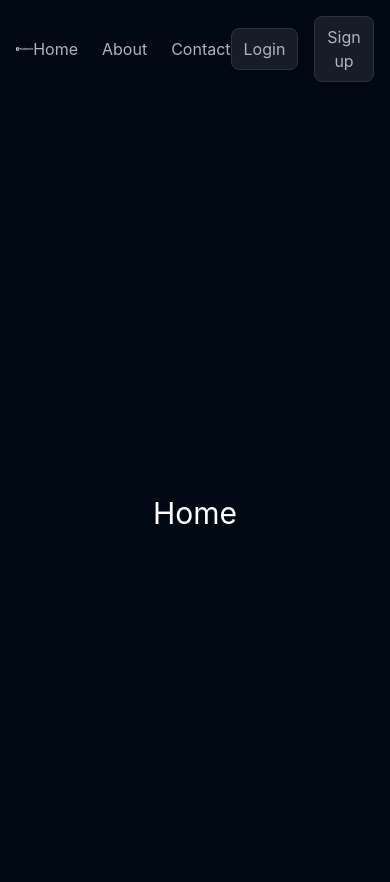
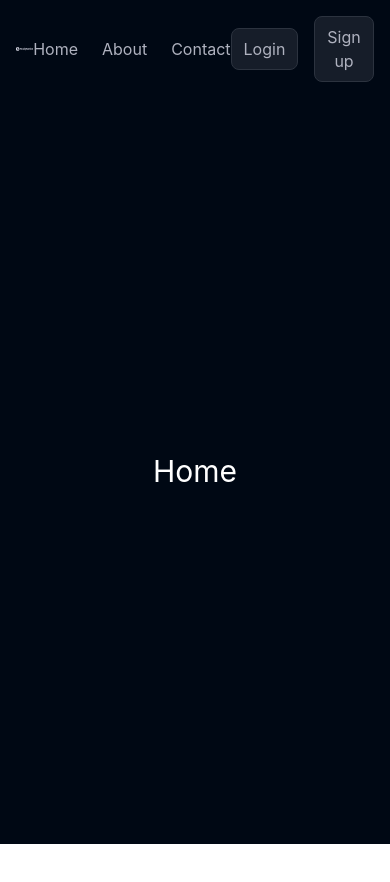
Before and after one commit to shhiivvaam/StudyNotion, a React (Create React App) app: page / in a window 390 px wide. Shown: the top 882 px of the page. After the commit the page ends 844 px from the top, so only its background shows below. Built offline with nearby package versions, Linux system fonts and the light colour scheme.

Commit message:
Added Responsiveness and Routing -> Final Commmit

```diff
--- a/src/App.js
+++ b/src/App.js
@@ -15,14 +15,15 @@ function App() {
   const [isLoggedIn, setIsLoggedIn] = useState(false);
 
   return (
-    <div className="App w-screen h-[110vh] bg-richblack-900 flex flex-col">
+    <div className="App w-screen h-screen overflow-auto bg-richblack-900 flex flex-col">
       <Navbar isLoggedIn={isLoggedIn} setIsLoggedIn={setIsLoggedIn}/>
 
       <Routes>
         <Route path='/' element={<Home isLoggedIn={isLoggedIn}/>}/>
-        {/* <Route path='/StudyNotion' element={<Home isLoggedIn={isLoggedIn}/>}/> */}
+        <Route path='/StudyNotion' element={<Home isLoggedIn={isLoggedIn}/>}/>
         <Route path='/login' element={<Login setIsLoggedIn={setIsLoggedIn}/>}/>
         <Route path='/signup' element={<Signup setIsLoggedIn={setIsLoggedIn}/>}/>
+        <Route path='/*' element={<Home isLoggedIn={isLoggedIn}/>}/>
         <Route path='/dashboard' element={
           <PrivateRoute isLoggedIn={isLoggedIn}>
             <Dashboard/>
```
